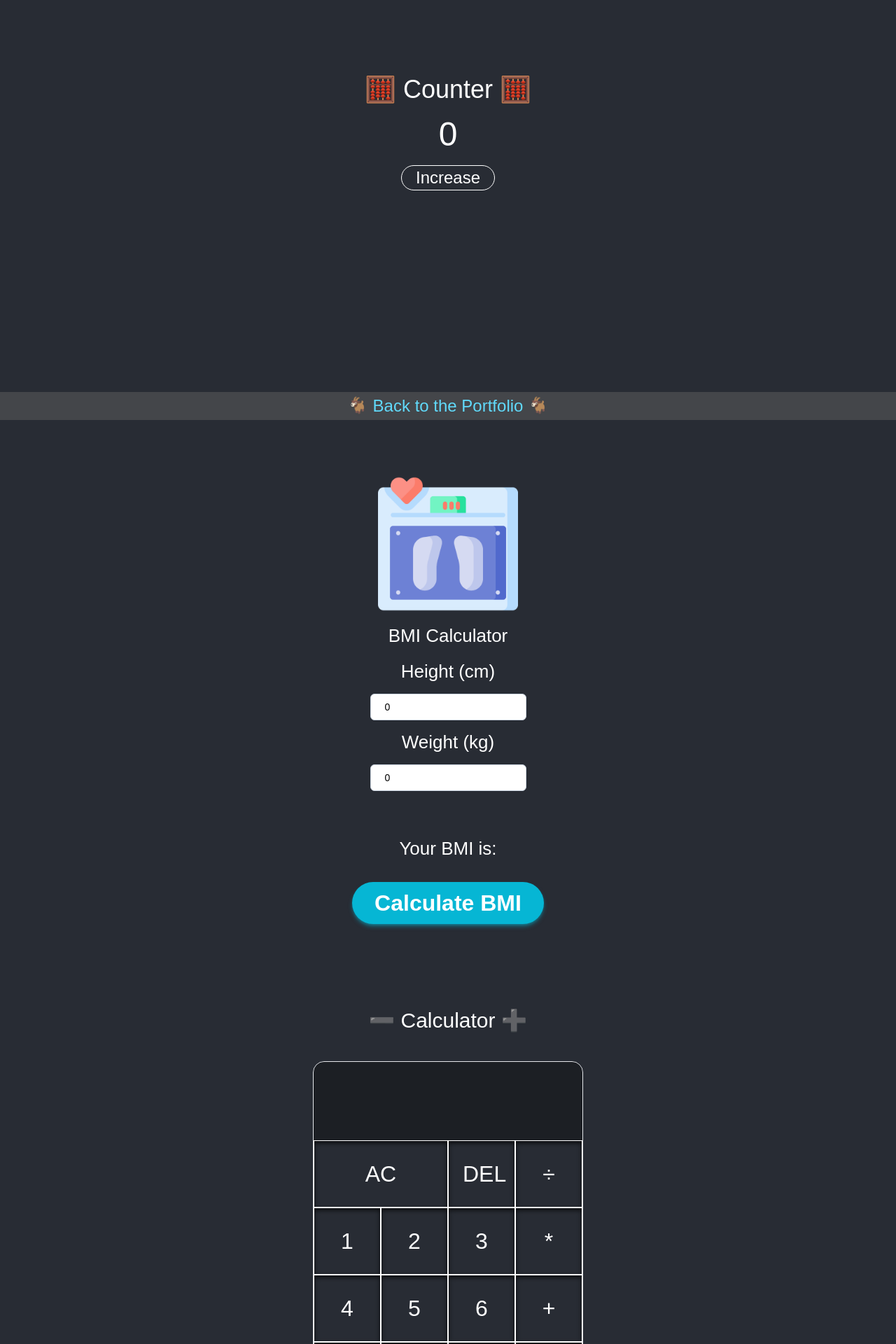
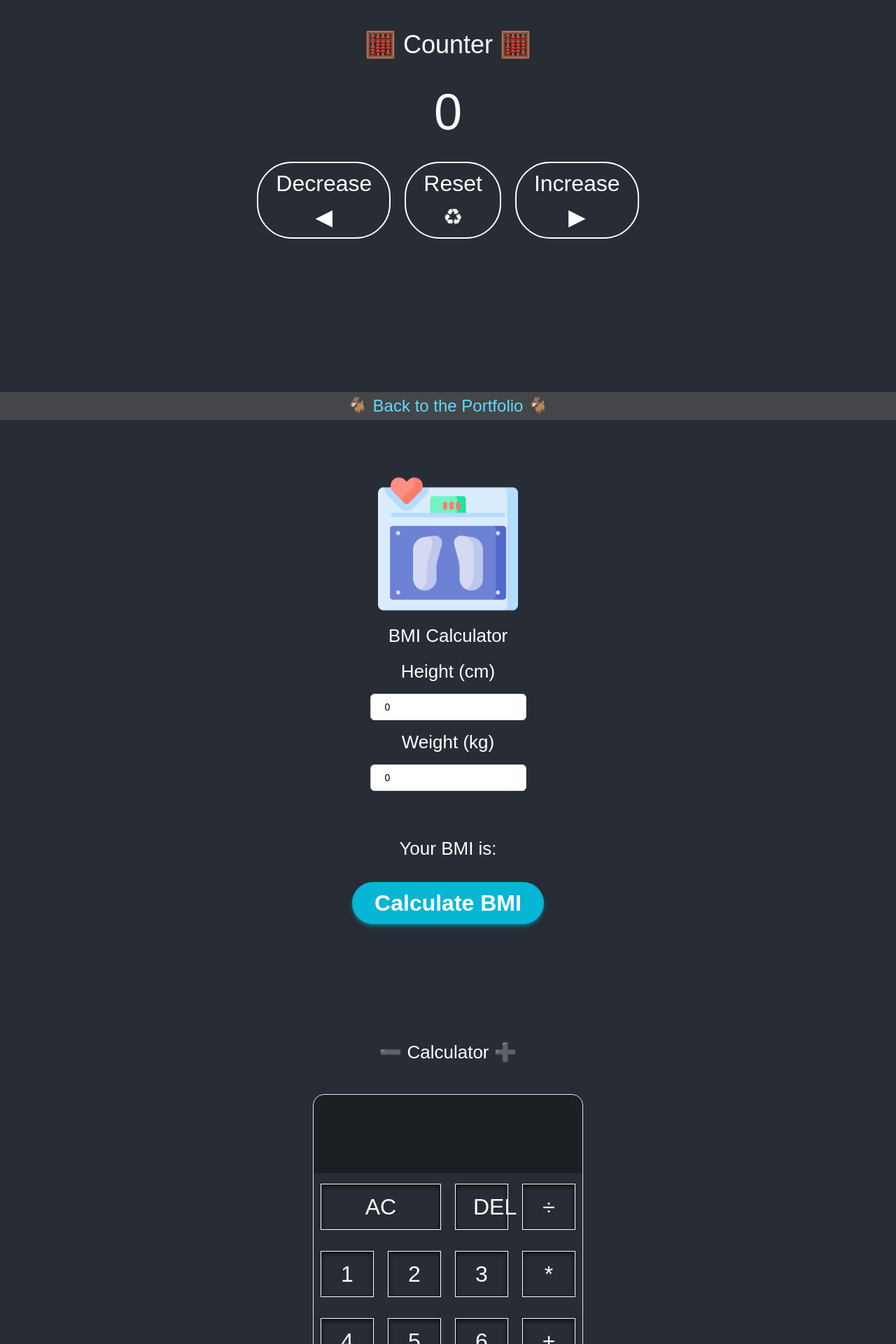
Before and after one commit to SanditZZ/calculator, a React (Create React App) app: page / in a window 1280 px wide. Shown: the part 200-2120 px from the top of the page at 70% size. Built offline with nearby package versions, Linux system fonts and the light colour scheme.

Commit message:
Add reducer hook

```diff
--- a/src/App.css
+++ b/src/App.css
@@ -54,18 +54,32 @@
   color: #61dafb;
 }
 
+.counter-value {
+  transition: all 0.1s;
+}
+
 button {
   cursor: pointer;
-  padding: 1px 20px;
-  font-size: 2rem;
-  border: 1px solid white;
+  padding: 5px 25px;
+  margin: 15px 10px;
+  font-size: 1rem;
+  border: 2px solid white;
   outline: none;
-  border-radius: 25px;
+  border-radius: 50px;
   transition: all 0.35s;
+  user-select: none;
 }
 
-button:hover,
-button:focus {
+@media (min-width: 768px) {
+  button {
+    padding: 5px 25px;
+    font-size: 2rem;
+    border: 2px solid white;
+    outline: none;
+  }
+}
+
+button:hover {
   transition: all 0.25s;
   background-color: rgba(0, 0, 0, .7);
 }
--- a/src/components/Calculator.jsx
+++ b/src/components/Calculator.jsx
@@ -140,7 +140,7 @@ export default function Calculator() {
   )
 
   return (
-    <div className='calculator-container min-h-screen bg-primary text-3xl text-white text-center flex flex-none flex-col items-center'>
+    <div className='Component-center'>
         <div className="calculator-title m-10">&#x2796; Calculator &#x2795;</div>
         <div className='calculator-grid grid grid-cols-[repeat(4,_6rem)] grid-rows-[minmax(7rem,_auto)_repeat(5,_6rem)] border rounded-2xl overflow-hidden'>
             <div className="output col-span-full bg-black/30 flex flex-col items-end justify-around p-3 break-all">
--- a/src/components/Counter.jsx
+++ b/src/components/Counter.jsx
@@ -1,20 +1,65 @@
-import React, { useState } from 'react'
+import React, { useReducer } from 'react'
 
 import '../App.css'
 
+const reducer = (state, action) => {
+  switch (action.type) {
+    case "INCREMENT":
+      return { ...state, counterValue: state.counterValue + 1 }
+    case "DECREASE":
+      return { ...state, counterValue: state.counterValue -1 }
+    case "RESET":
+      return { ...state, counterValue: 0 }
+    case "CHANGE_VALUE_COLOR":
+      return { ...state, valueColor: action.payload }
+
+    default:
+      return state
+  }
+}
+
 export default function Counter () {
+  const [state, dispatch] = useReducer(reducer, {counterValue:0, valueColor: 'white'})
 
-    const [counterValue, setCounterValue] = useState(0)
+  const getRandomColor = () => {
+    const letters = '0123456789ABCDEF';
+    let color = '#';
+    for (let i = 0; i < 6; i++) {
+      color += letters[Math.floor(Math.random() * 16)];
+    }
+    return color;
+  };
 
-    const increment = () => {
-        setCounterValue(counterValue + 1)
+  const resetColor = (color) => {
+    dispatch ({ type: "CHANGE_VALUE_COLOR", payload: color })
   }
 
-    return (
-    <div className='Component-center'>
-        <div className='counter-title mb-5 text-4xl'>&#x1F9EE; Counter &#x1F9EE;</div>
-        <div className='counter-value text-5xl'>{counterValue}</div>
-        <button className='text-2xl m-5 select-none' onClick={increment}>Increase</button>
-    </div>
-  )
+  const increaseValueColor = () => {
+    const newValueColor = getRandomColor()
+    dispatch({ type: "INCREMENT"})
+    dispatch({ type:'CHANGE_VALUE_COLOR', payload: newValueColor})
+  }
+
+  const decreaseValueColor = () => {
+    const newValueColor = getRandomColor()
+    dispatch({ type: "DECREASE"})
+    dispatch({ type:'CHANGE_VALUE_COLOR', payload: newValueColor})
+  }
+
+  const resetValueColor = () => {
+    dispatch( { type: "RESET"})
+    resetColor('white');
+  }
+
+  return (
+  <div className='Component-center gap-5'>
+      <div className='counter-title mb-5 text-4xl'>&#x1F9EE; Counter &#x1F9EE;</div>
+      <div className='counter-value text-7xl' style={{color: state.valueColor}}>{state.counterValue}</div>
+      <div className='flex flex-row gap-0'>
+      <button onClick={decreaseValueColor}> Decrease <br /> &#x25C0;</button>
+      <button onClick={resetValueColor}>Reset<br /> &#x267B;</button>
+      <button onClick={increaseValueColor}>Increase <br /> &#x25B6; </button>
+      </div>
+  </div>
+)
 }
```
